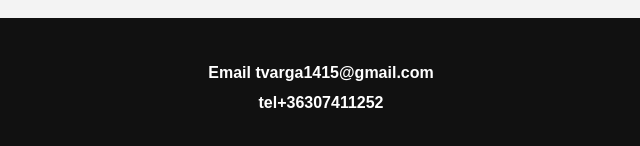
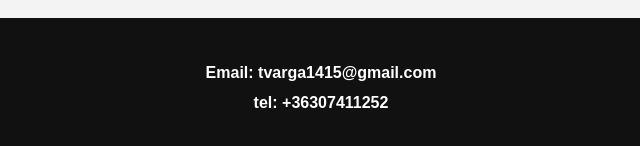
Before and after one commit to vargatomi/vargatomi.github.io, a plain HTML site: page projektmunkak.html in a window 1280 px wide. Shown: the part 2346-2492 px from the top of the page, 319-959 px from the left. Drawn offline with Linux system fonts and the light colour scheme.

Commit message:
Update projektmunkak.html

```diff
--- a/projektmunkak.html
+++ b/projektmunkak.html
@@ -59,7 +59,7 @@
         <footer>
             <div class="index-elerhetoseg">
 
-                <h1>Email  tvarga1415@gmail.com <br>  tel+36307411252</h1>
+                <h1>Email: tvarga1415@gmail.com <br>  tel: +36307411252</h1>
 
 
             </div>
```
